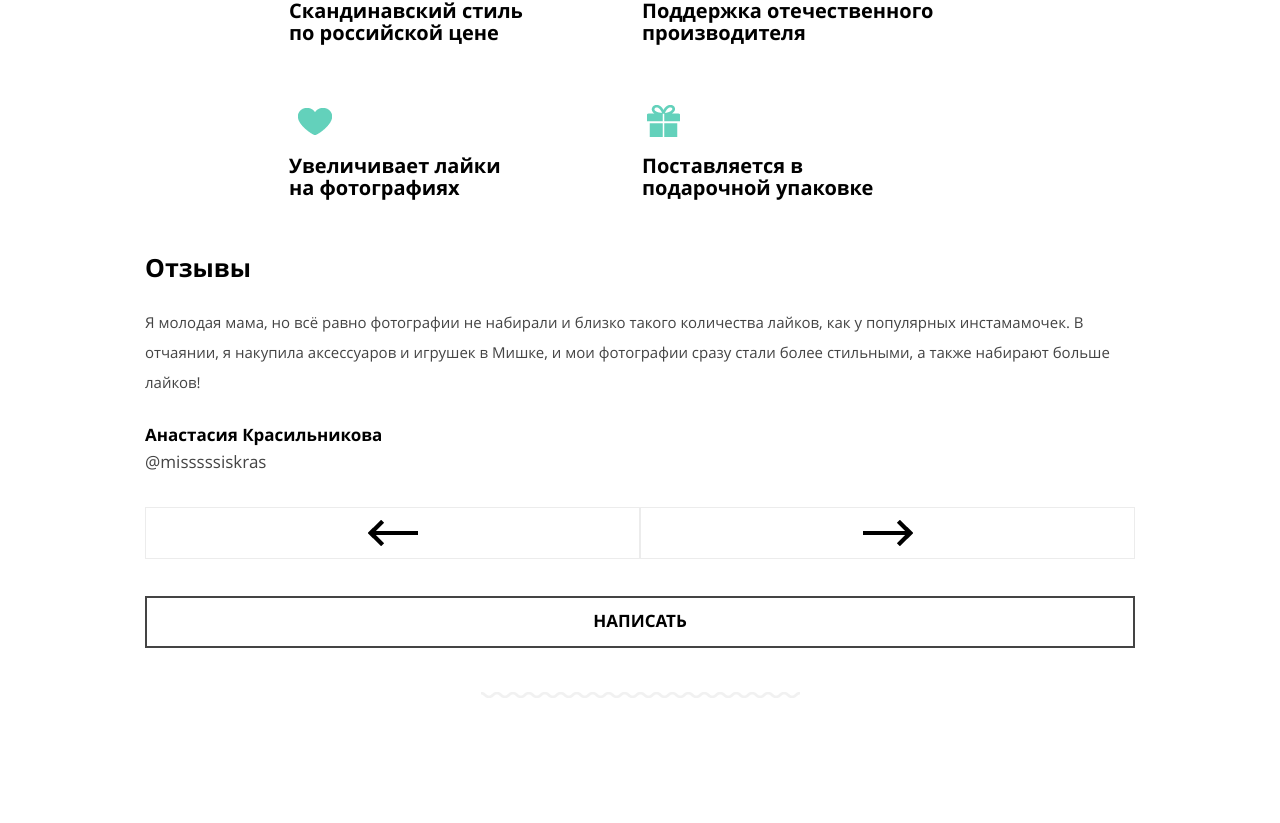
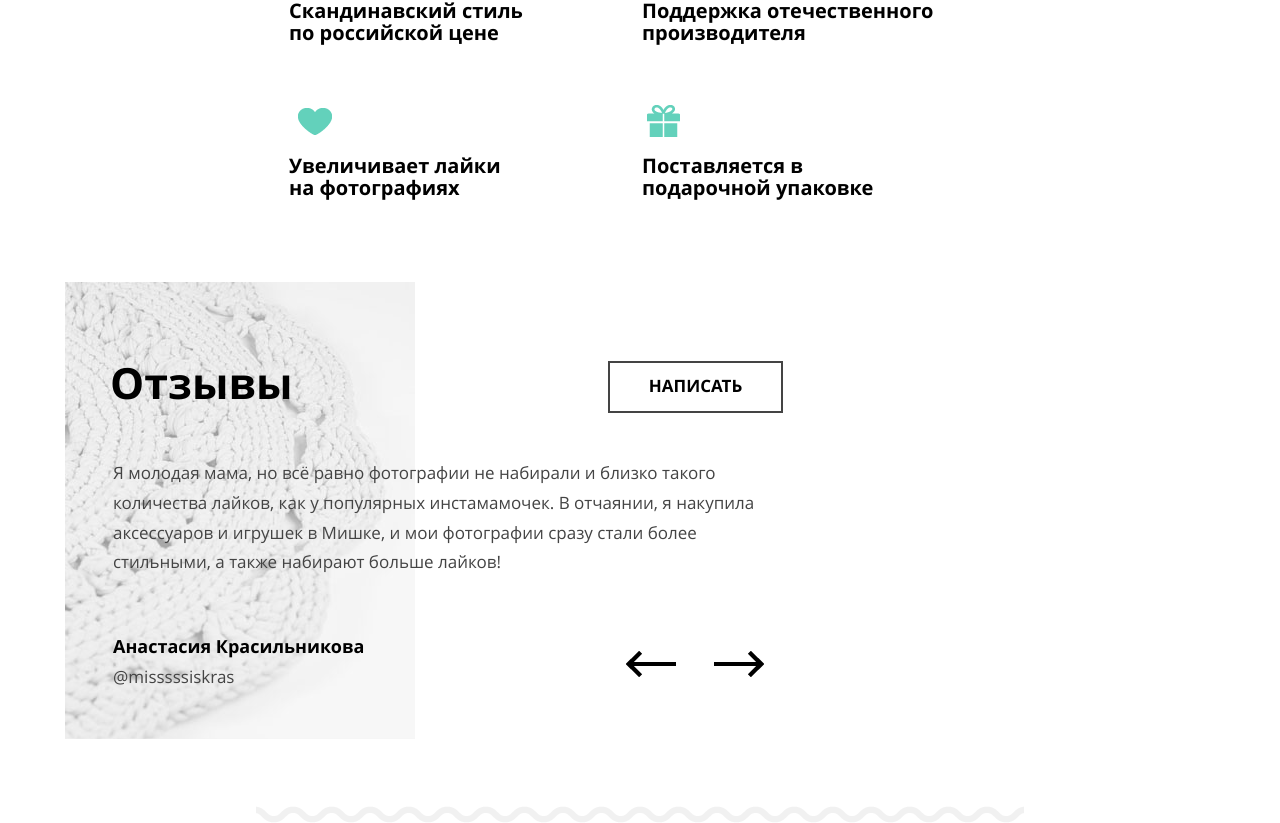
Before and after one commit to maximshigaev/mishka, a React (Create React App) app: page / in a window 1280 px wide. Shown: the part 2009-2832 px from the top of the page. Before the commit the page ends 2707 px from the top, so only its background shows below. Built offline with nearby package versions, Linux system fonts and the light colour scheme.

Commit message:
add tablet styles for the Reviews and Review components

```diff
--- a/src/components/Advantages/advantages.scss
+++ b/src/components/Advantages/advantages.scss
@@ -10,7 +10,7 @@
     padding-right: 0;
   }
 
-  @media (min-width: $tabletWidth) {
+  @media (min-width: $desktopWidth) {
     padding-left: 170px;
     padding-right: 170px;
   }
--- a/src/components/Review/review.scss
+++ b/src/components/Review/review.scss
@@ -1,4 +1,11 @@
+@import '../../styles/variables.scss';
+
 .review {
+  &__text {
+    font-size: 17px;
+    line-height: 1.76;
+  }
+
   &__author {
     font-size: 17px;
     font-weight: 700;
@@ -6,10 +13,20 @@
     color: #000000;
     display: block;
     padding-top: 26px;
+
+    @media (min-width: $tabletWidth) {
+      font-size: 18px;
+      padding-top: 57px;
+    }
   }
 
   &__link {
     font-size: 17px;
     line-height: 1.76;
+
+    @media (min-width: $tabletWidth) {
+      padding-top: 2px;
+      display: block;
+    }
   }
 }
--- a/src/components/Reviews/Reviews.tsx
+++ b/src/components/Reviews/Reviews.tsx
@@ -20,10 +20,10 @@ export const Reviews: FC = () => {
   const handleNextBtnClick = useCallback(() => setCurrentReviewId(currentReviewId + 1), [currentReviewId]);
 
   return (
-    <div className="content-wrapper">
+    <div className="content-wrapper reviews__wrapper">
       <section className="reviews">
         <h2 className="reviews__title">Отзывы</h2>
-        <ul>
+        <ul className="reviews__list">
           {reviews.map((review) => (
             <li key={review.id}>
               <Review
@@ -33,11 +33,12 @@ export const Reviews: FC = () => {
             </li>
           ))}
         </ul>
+        <div className="reviews__button-container">
           <button
             className="reviews__button reviews__button--prev"
             title="Предыдущий отзыв"
             area-label="Предыдущий отзыв"
-          disabled={currentReviewId === 0}
+            disabled={currentReviewId === 1}
             onClick={handlePrevBtnClick}
           />
           <button
@@ -47,7 +48,8 @@ export const Reviews: FC = () => {
             disabled={currentReviewId === reviews.length}
             onClick={handleNextBtnClick}
           />
-        <button className="button">Написать</button>
+        </div>
+        <button className="button reviews__write-btn">Написать</button>
       </section>
     </div>
   );
--- a/src/components/Reviews/reviews.scss
+++ b/src/components/Reviews/reviews.scss
@@ -9,12 +9,41 @@
   background-repeat: no-repeat;
   background-position: bottom;
 
+  @media (min-width: $tabletWidth) {
+    background-image: url($imagesPath +'reviews-background.png'), url($imagesPath + 'delimiter-tablet.png');
+    margin-top: 53px;
+    background-position: top left, bottom;
+    padding-top: 0;
+    padding-left: 45px;
+    padding-right: 50px;
+    display: grid;
+    grid-template-columns: 305px 193px 175px;
+    grid-template-rows: 131px 238px 122px;
+  }
+
   &__title {
     font-size: 25px;
     font-weight: 700;
     line-height: 1.2;
     color: #000000;
     padding-bottom: 25px;
+
+    @media (min-width: $tabletWidth) {
+      font-size: 43px;
+      padding-top: 75px;
+      padding-bottom: 48px;
+      grid-column: 1 / 2;
+      grid-row: 1 / 2;
+    }
+  }
+
+  &__list {
+    @media (min-width: $tabletWidth) {
+      padding-left: 3px;
+      padding-top: 45px;
+      grid-column: 1 / -1;
+      grid-row: 2 / -1;
+    }
   }
 
   &__button {
@@ -38,5 +67,40 @@
     &--next {
       background-image: url($imagesPath + 'arrow-right.png');
     }
+
+    @media (min-width: $tabletWidth) {
+      margin-top: 0;
+      width: 50px;
+      border: none;
+      height: 26px;
+
+      &--prev {
+        margin-right: 38px;
+        margin-left: 18px;
+      }
+    }
+  }
+
+  &__button-container {
+    @media (min-width: $tabletWidth) {
+      grid-column: 3 / -1;
+      grid-row: 3 / -1;
+      margin-bottom: auto;
+    }
+  }
+
+  &__write-btn {
+    @media (min-width: $tabletWidth) {
+      grid-column: 3 / -1;
+      grid-row: 1 / 2;
+      margin-top: auto;
+    }
+  }
+
+  &__wrapper.content-wrapper {
+    @media (min-width: $tabletWidth) {
+      padding-left: 0;
+      padding-right: 0;
+    }
   }
 }
```
Also changed, not shown: src/images/reviews-background.png (added). Lines whose indentation alone changed are shown as unchanged.
